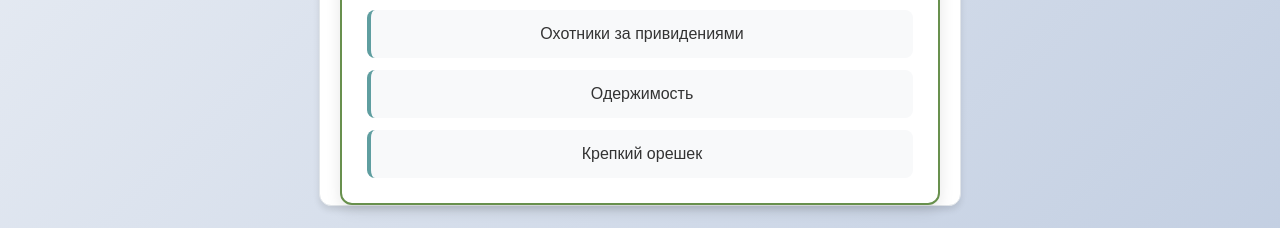
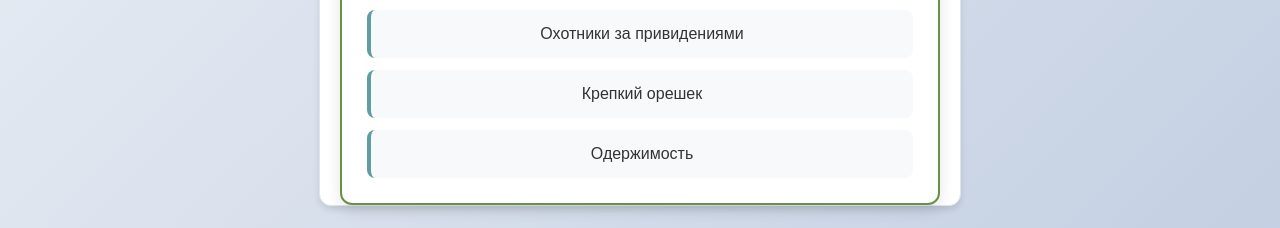
Before and after one commit to Scharf14/vue-project, a Vue app: page / in a window 1280 px wide. Shown: the part 847-1075 px from the top of the page. Built offline with nearby package versions, Linux system fonts and the light colour scheme.

Commit message:
fix function createAnswerOptions

```diff
--- a/src/App.vue
+++ b/src/App.vue
@@ -70,13 +70,14 @@ function createAnswerOptions() {
       answerOptions.push(wrongFilm.name)
     }
   }
-  const randomIndexOptions = Math.floor(Math.random() * films.value.length)
+  const randomIndexOptions = Math.floor(Math.random() * 3)
   answerOptions.splice(randomIndexOptions, 0, correctFilm.value.name)
-
   return answerOptions
 }
 
 const answerOptions = ref(createAnswerOptions())
+
+
 
 function changeFilm(answer) {
   if (answer === correctFilm.value.name) {
```
